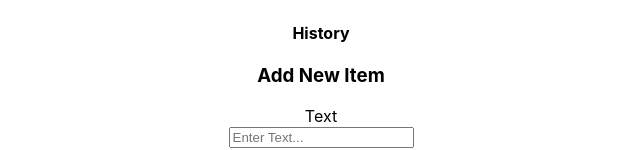
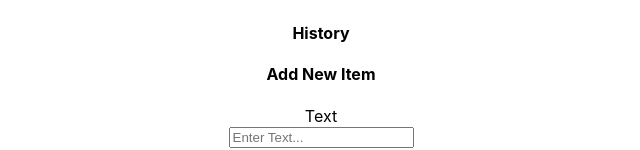
Before and after one commit to MuhammadFaheel/expense_tracker, a React (Create React App) app: page / in a window 1280 px wide. Shown: the part 314-464 px from the top of the page, without its empty margins (319-959 px from the left). Built offline with nearby package versions, Linux system fonts and the light colour scheme.

Commit message:
Update AddItem.js

```diff
--- a/src/components/AddItem.js
+++ b/src/components/AddItem.js
@@ -19,7 +19,7 @@ function AddItem() {
 
     return (
         <div>
-            <h3>Add New Item</h3>
+            <h4>Add New Item</h4>
             <form onSubmit={newItem}>
                 <div>
                     <label>Text</label>
```
